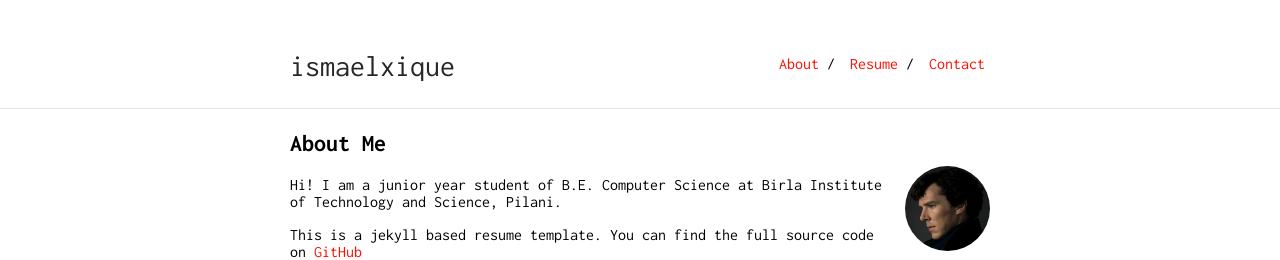
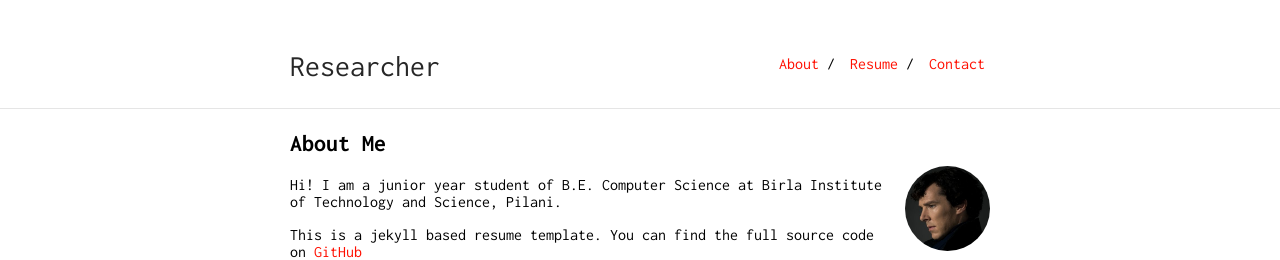
Before and after one commit to isjxique/isjxique.github.io, a Jekyll site: the page built from index.md, in a window 1280 px wide. Shown: the top 260 px of the page. Built offline with Jekyll 4.4.1, drawn with Linux system fonts in a browser that asks for light colours; our own code applies the rules of GitHub Pages for plain Markdown files.

Commit message:
Revert "update header and url"
This reverts commit 559daf45e26df6d937538007ca1b7b75e2b7afb9.

```diff
--- a/_config.yml
+++ b/_config.yml
@@ -1,6 +1,6 @@
-title: ismaelxique
-url: "https://ismaelxique.com"
-baseurl: "/profile"
+title: Researcher
+url: "https://ankitsultana.com"
+baseurl: "/researcher"
 
 markdown: kramdown
 
```
